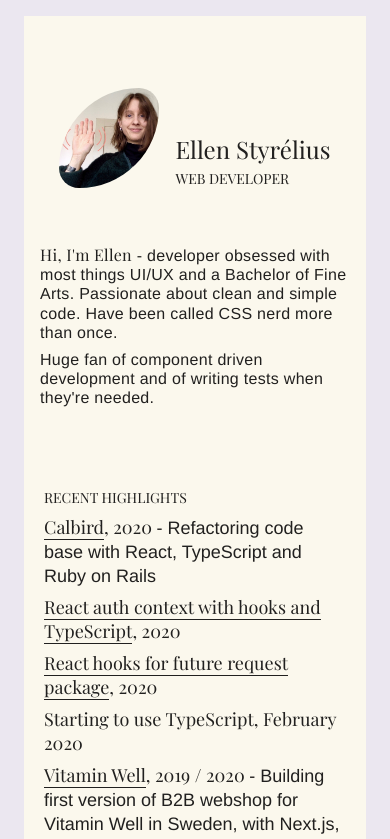
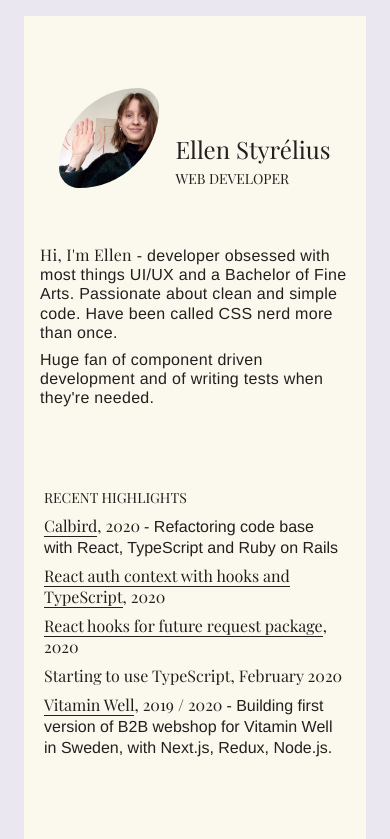
Before and after one commit to styrelius/about-me, a React (Create React App) app: page / in a window 390 px wide. Shown: the top 839 px of the page. Built offline with nearby package versions, Linux system fonts and the light colour scheme.

Commit message:
Add mobileScreen media query wiht smaller fontSize to Project styled component in highlights.jsx.

```diff
--- a/src/components/highlights.jsx
+++ b/src/components/highlights.jsx
@@ -2,6 +2,7 @@ import React from 'react'
 import styled from 'styled-components/macro'
 
 import { colors, fonts, fontSizes } from '../styles/styles'
+import { mobileScreen } from '../styles/media-queries'
 
 const { black, darkGrey } = colors
 
@@ -23,6 +24,9 @@ const Project = styled.div({
   padding: 4,
   fontFamily: fonts.playfairDisplay,
   fontSize: fontSizes.md,
+  [mobileScreen]: {
+    fontSize: fontSizes.mobileMd,
+  },
 })
 
 const Link = styled.a({
```
